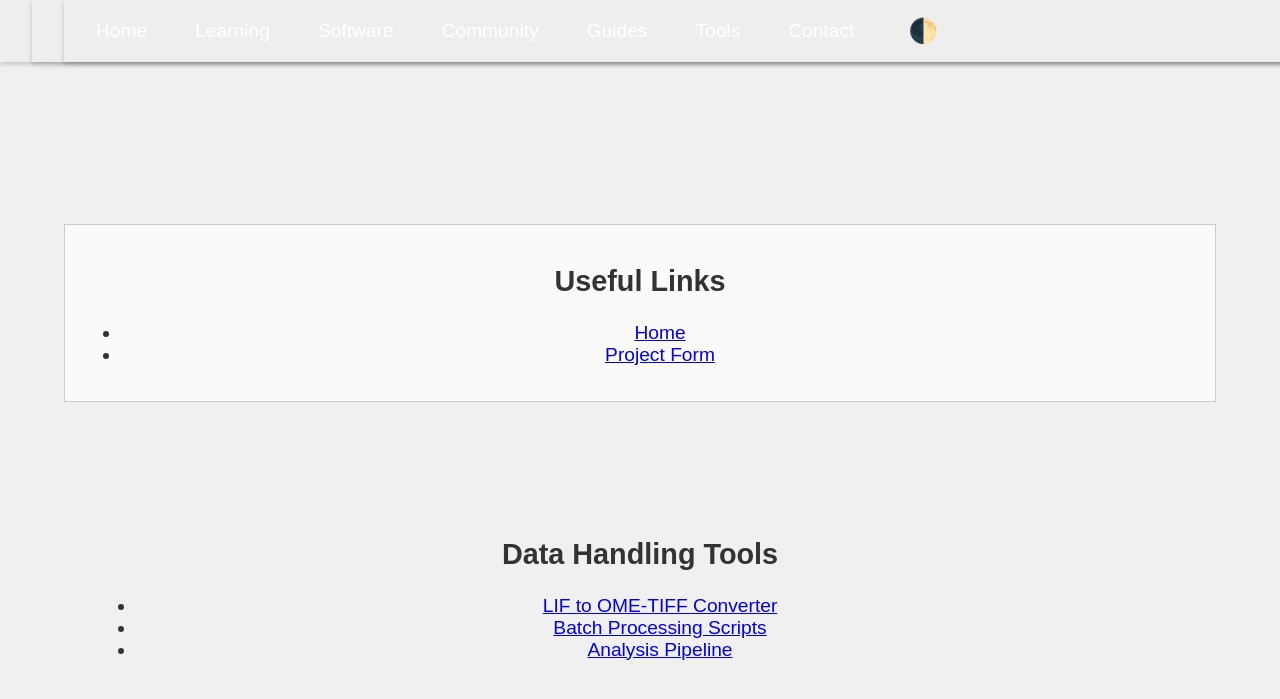
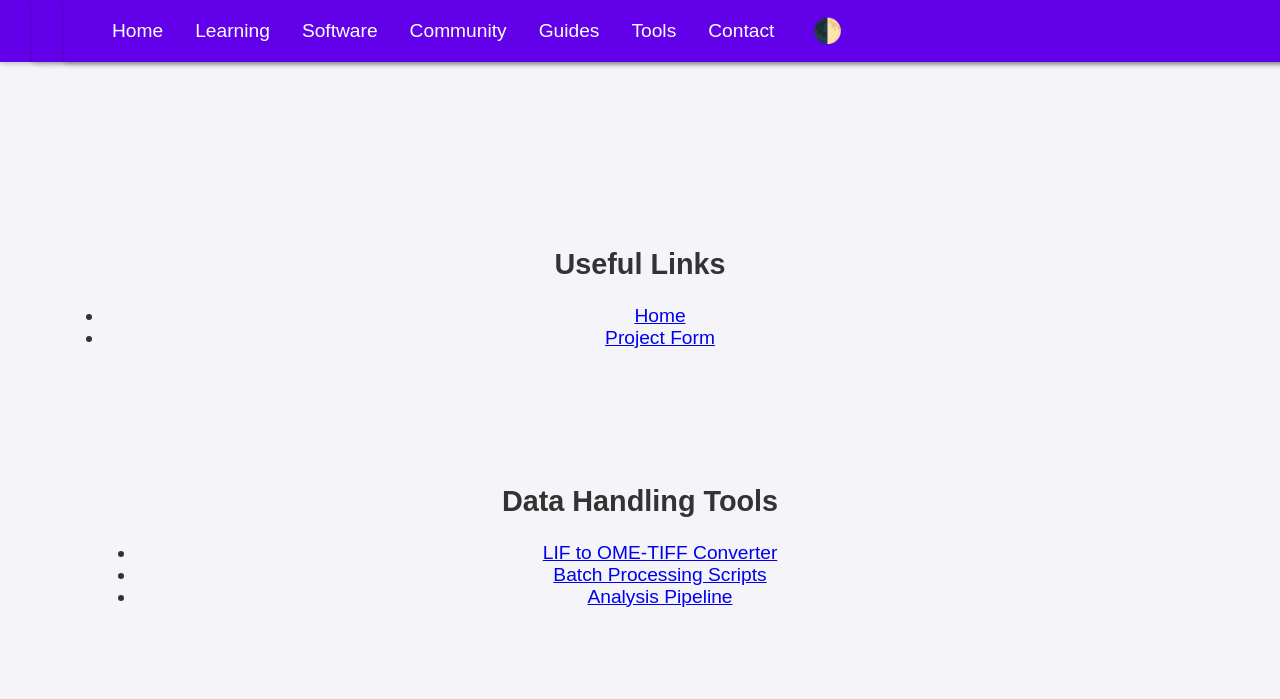
Before and after one commit to CSI-Microscopy/csi-Microscopy.github.io, a Jekyll site: the page tools.html, which Jekyll copies as it is, in a window 1280 px wide. Shown: the top 699 px of the page. Built offline with Jekyll 4.4.1, drawn with Linux system fonts in a browser that asks for light colours.

Commit message:
Update styles.css

```diff
--- a/assets/css/styles.css
+++ b/assets/css/styles.css
@@ -1,42 +1,129 @@
+<style>
+/* General Styles */
 :root {
-    --bg: #f0f0f0;
-    --text: #333;
-    --navbar-bg: #eee;
+    --light-bg: #f4f4f9;
+    --light-text: #333;
+    --dark-bg: #121212;
+    --dark-text: #f4f4f9;
+    --primary-color: #6200ea;
+    --secondary-color: #03dac6;
+    --navbar-bg-light: #6200ea;
+    --navbar-text-light: #ffffff;
+    --navbar-bg-dark: #1e1e1e;
+    --navbar-text-dark: #e0e0e0;
+}
+
+[data-theme="light"] {
+    --bg: var(--light-bg);
+    --text: var(--light-text);
+    --navbar-bg: var(--navbar-bg-light);
+    --navbar-text: var(--navbar-text-light);
 }
 
 [data-theme="dark"] {
-    --bg: #1a1a1a;
-    --text: #fff;
-    --navbar-bg: #333;
+    --bg: var(--dark-bg);
+    --text: var(--dark-text);
+    --navbar-bg: var(--navbar-bg-dark);
+    --navbar-text: var(--navbar-text-dark);
 }
 
 body {
     margin: 0;
-    background: var(--bg);
+    font-family: 'Arial', sans-serif;
+    font-size: 1.2rem;
+    background-color: var(--bg);
     color: var(--text);
-    font-family: sans-serif;
+    transition: background-color 0.3s, color 0.3s;
 }
 
 .navbar {
+    position: fixed;
+    top: 0;
+    width: 100%;
+    background-color: var(--navbar-bg);
+    color: var(--navbar-text);
     display: flex;
-    gap: 1rem;
-    background: var(--navbar-bg);
-    padding: 1rem;
+    justify-content: flex-start;
+    align-items: center;
+    padding: 1rem 2rem;
+    box-shadow: 0 2px 5px rgba(0, 0, 0, 0.2);
+    z-index: 1000;
 }
 
-  .layout-grid {
-    display: grid;
-    grid-template-columns: 1fr 300px;
-    gap: 1rem;
-    margin: 1rem;
+.navbar a {
+    color: var(--navbar-text);
+    text-decoration: none;
+    margin: 0 1rem;
 }
 
-  .main-content {
-    padding: 1rem;
+.navbar a:hover {
+    text-decoration: underline;
 }
 
-  .sidebar {
-    background: #fafafa;
-    padding: 1rem;
-    border: 1px solid #ccc;
+.navbar .links {
+    display: flex;
+    align-items: center;
 }
+
+.navbar button {
+    background: none;
+    border: none;
+    color: var(--navbar-text);
+    font-size: 1.5rem;
+    cursor: pointer;
+    margin-left: 1rem;
+}
+
+main {
+    margin-top: 80px;
+    padding: 2rem;
+    text-align: center;
+}
+
+h1 {
+    font-size: 3rem;
+    margin-bottom: 1.5rem;
+    color: var(--primary-color);
+}
+
+p {
+    font-size: 1.5rem;
+    line-height: 1.8;
+    max-width: 800px;
+    margin: 0 auto;
+}
+
+.content-links {
+    display: flex;
+    flex-wrap: wrap;
+    justify-content: center;
+    gap: 1.5rem;
+    margin-top: 2rem;
+}
+
+.content-links a {
+    display: block;
+    padding: 1rem 2rem;
+    background-color: var(--primary-color);
+    color: var(--navbar-text-light);
+    text-decoration: none;
+    border-radius: 5px;
+    font-size: 1.2rem;
+    text-align: center;
+    transition: background-color 0.3s;
+}
+
+.content-links a:hover {
+    background-color: var(--secondary-color);
+}
+
+@media (max-width: 768px) {
+    .navbar {
+        flex-direction: column;
+    }
+
+    .navbar a {
+        margin: 0.5rem 0;
+    }
+}
+</style>
```
Lines whose indentation alone changed are shown as unchanged.
